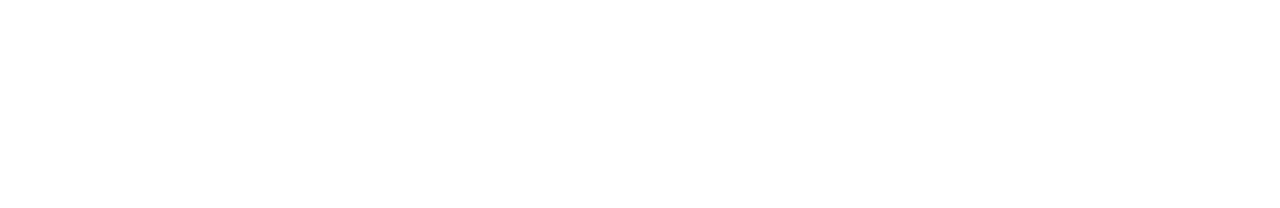
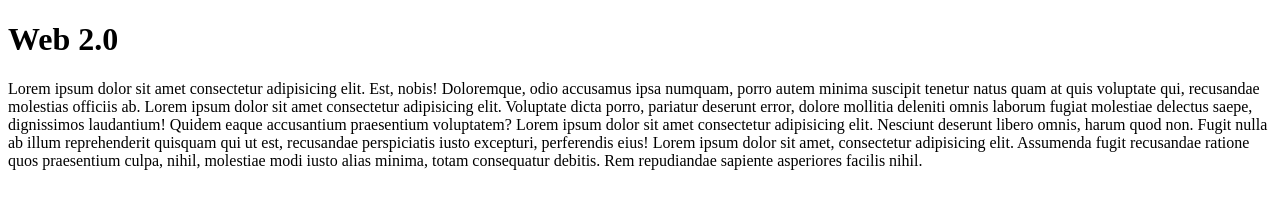
Before and after one commit to Jesus1908/web-personal, a plain HTML site: page index.html in a window 1280 px wide. Drawn offline with Linux system fonts and the light colour scheme.

Commit message:
Implementado Css y Js

```diff
--- a/index.html
+++ b/index.html
@@ -6,6 +6,21 @@
   <title>Web Personal</title>
 </head>
 <body>
+  <h1>Web 2.0</h1>
+  <p>
+    Lorem ipsum dolor sit amet consectetur adipisicing elit. Est, nobis! Doloremque, odio accusamus ipsa numquam, porro autem minima suscipit tenetur natus quam at quis voluptate qui, recusandae molestias officiis ab.
+    Lorem ipsum dolor sit amet consectetur adipisicing elit. Voluptate dicta porro, pariatur deserunt error, dolore mollitia deleniti omnis laborum fugiat molestiae delectus saepe, dignissimos laudantium! Quidem eaque accusantium praesentium voluptatem?
+    Lorem ipsum dolor sit amet consectetur adipisicing elit. Nesciunt deserunt libero omnis, harum quod non. Fugit nulla ab illum reprehenderit quisquam qui ut est, recusandae perspiciatis iusto excepturi, perferendis eius!
+    Lorem ipsum dolor sit amet, consectetur adipisicing elit. Assumenda fugit recusandae ratione quos praesentium culpa, nihil, molestiae modi iusto alias minima, totam consequatur debitis. Rem repudiandae sapiente asperiores facilis nihil.
+  </p>
+  <script src="./js/funciones.js"></script>
+  <script>
+    const rpt1 = sumar(10,20);
+    const rpt2 = sumar(10,20);
 
+    console.log(rpt1);
+    console.log(rpt2);
+
+  </script>
 </body>
 </html>
```
